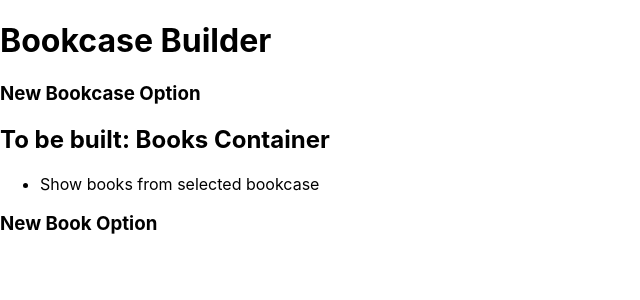
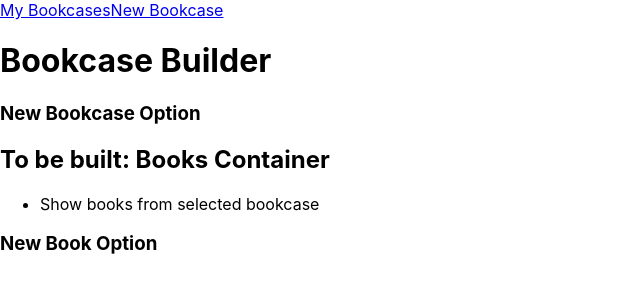
Before and after one commit to RachelWyatt/bookcase-client, a React (Create React App) app: page / in a window 1280 px wide. Shown: the top 300 px of the page, without its empty margins (0-640 px from the left). Built offline with nearby package versions, Linux system fonts and the light colour scheme; no server answers.

Commit message:
add simple navbar to view bookcases and new bookcase form

```diff
--- a/src/App.js
+++ b/src/App.js
@@ -1,6 +1,7 @@
 import React from 'react';
 import BookcasesContainer from './components/BookcasesContainer.js'
 import NewBookcase from './components/NewBookcase.js'
+import NavBar from './components/NavBar.js'
 import { getMyBookcases } from './actions/bookcases.js'
 import { connect } from 'react-redux'
 import { BrowserRouter as Router, Route} from 'react-router-dom'
@@ -14,6 +15,7 @@ class App extends React.Component {
   return (
     <Router>
       <div className="App">
+          <NavBar />
           <h1> Bookcase Builder </h1>
           < BookcasesContainer />
           <Route exact path= '/bookcases/new' component={ NewBookcase }/>
--- /dev/null
+++ b/src/components/NavBar.js
@@ -0,0 +1,13 @@
+import React from 'react'
+import { NavLink } from 'react-router-dom'
+
+const NavBar = () => {
+  return (
+    <div className="NavBar">
+      <NavLink exact activeClassName="active" to="/bookcases"  >My Bookcases</NavLink>
+      <NavLink exact activeClassName="active" to="/bookcases/new" >New Bookcase</NavLink>
+    </div>
+  )
+}
+
+export default NavBar
```
